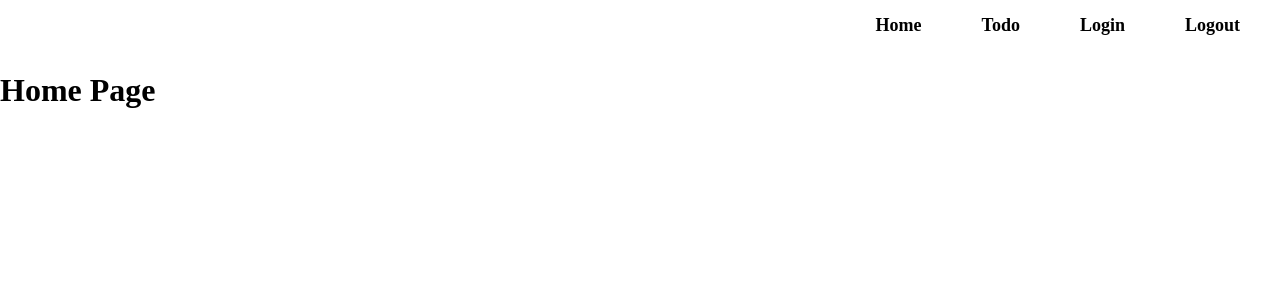
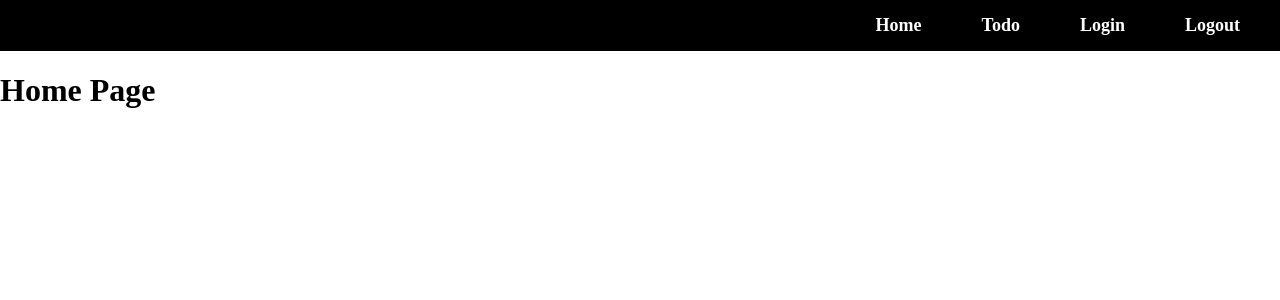
Before and after one commit to AshutoshBhattarai/Todo-React-App, a React (Vite) app: page / in a window 1280 px wide. Shown: the top 300 px of the page. Built offline with nearby package versions, Linux system fonts and the light colour scheme.

Commit message:
Added Logout functionality

```diff
--- a/src/Components/NavBar.jsx
+++ b/src/Components/NavBar.jsx
@@ -1,10 +1,12 @@
 import React from "react";
+import { useNavigate } from "react-router-dom";
 
 const Navbar = () => {
+  const navigate = useNavigate();
   const navStyles = {
     display: "flex",
     justifyContent: "flex-end",
-    background:"transparent",
+    background: "#000",
     padding: "10px",
   };
 
@@ -18,11 +20,12 @@ const Navbar = () => {
   };
 
   const linkStyles = {
-    color: "#000",
+    color: "#fff",
     textDecoration: "none",
     fontSize: "18px",
     fontWeight: "600",
     padding: "30px",
+    cursor: "pointer",
     transition: "all 0.2s ease-in-out",
   };
 
@@ -45,7 +48,13 @@ const Navbar = () => {
           </a>
         </li>
         <li>
-          <a href="/logout" style={linkStyles}>
+          <a
+            style={linkStyles}
+            onClick={() => {
+              localStorage.setItem("jwt", "");
+              navigate("/login", { replace: true });
+            }}
+          >
             Logout
           </a>
         </li>
```
